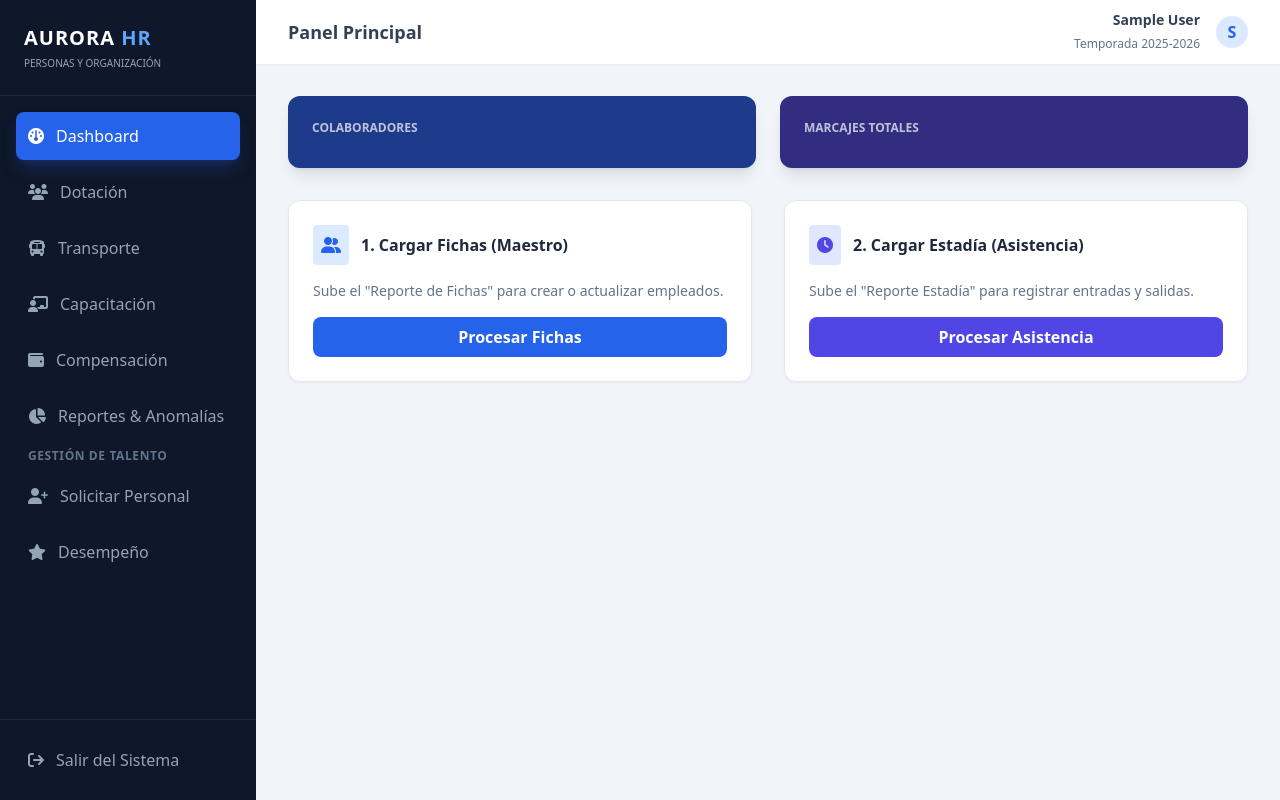
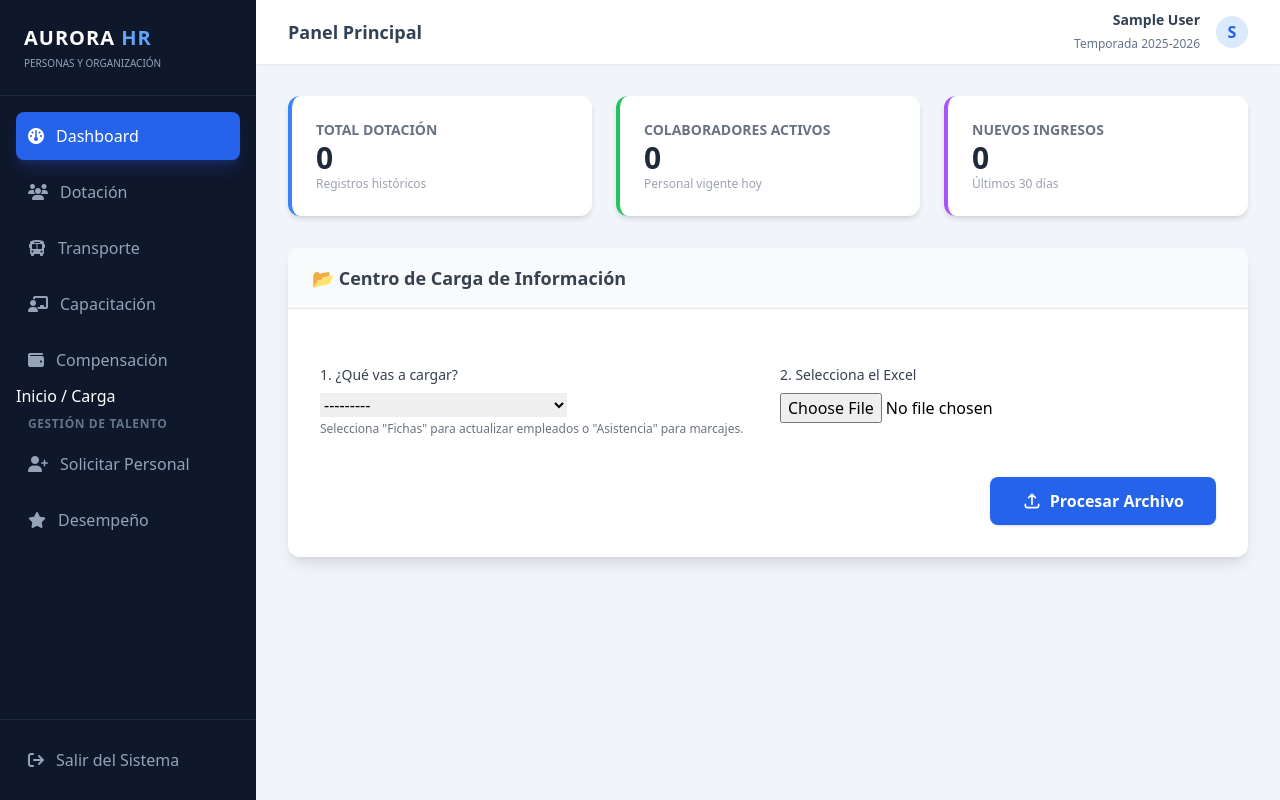
Before and after one commit to RodolfoGomezHernandez/people_analytics, a Django app: page / in a window 1280 px wide. Run offline with Django 5.2, Linux system fonts and the light colour scheme; the visitor is signed in with stand-in values (Sample User, id 1); data that the repository does not hold is empty; some libraries are stand-ins or nearby versions.

Commit message:
Feat: Dashboard integrado con carga masiva y modelo Dotacion extendido para 11 KPIs

```diff
--- a/aurora_project/urls.py
+++ b/aurora_project/urls.py
@@ -2,18 +2,18 @@ from django.contrib import admin
 from django.urls import path, include
 from django.conf import settings
 from django.conf.urls.static import static
-# Importamos las vistas correctas definidas en core/views.py
-from core.views import dashboard, subir_archivo
+from core.views import dashboard  # Solo importamos dashboard, subir_archivo ya no se usa directo
 
 urlpatterns = [
     path('admin/', admin.site.urls),
     path('accounts/', include('django.contrib.auth.urls')),
 
-    # Rutas del Core
+    # Ruta principal al Dashboard bonito
     path('', dashboard, name='dashboard'),
-    path('subir-informacion/', subir_archivo, name='subir_archivo'), # Esta es la ruta para cargar Excel
 
-    # Rutas de otras Apps
+    # Eliminamos la ruta 'subir-informacion/' porque ya está integrada
+    # path('subir-informacion/', ... ),
+
     path('reclutamiento/', include('reclutamiento.urls')),
     path('transporte/', include('transporte.urls')),
 ]
--- a/core/templates/base.html
+++ b/core/templates/core/base.html
@@ -60,15 +60,9 @@
                 {% endif %}
 
                 {% if request.user|has_group:"Analistas" %}
-                    <a href="{% url 'subir_archivo' %}"
-                       class="flex items-center gap-3 p-3 rounded-lg transition
-                       {% if 'reportes' in request.path %}
-                           bg-blue-600 text-white shadow-lg shadow-blue-900/50
-                       {% else %}
-                           text-slate-400 hover:bg-slate-800 hover:text-white
-                       {% endif %}">
-                        <i class="fa-solid fa-chart-pie"></i> Reportes & Anomalías
-                    </a>
+                    <a href="{% url 'dashboard' %}" class="...">
+                    Inicio / Carga
+                </a>
                 {% endif %}
 
                 <div class="mt-8">
--- a/core/templates/core/dashboard.html
+++ b/core/templates/core/dashboard.html
@@ -1,75 +1,79 @@
-{% extends 'base.html' %}
+{% extends 'core/base.html' %}
 
 {% block content %}
-<div class="grid grid-cols-1 md:grid-cols-2 gap-6 mb-8">
-    <div class="bg-blue-900 text-white p-6 rounded-xl shadow-lg">
-        <p class="text-xs opacity-70 uppercase font-bold">Colaboradores</p>
-        <h2 class="text-4xl font-bold mt-2">{{ total_db }}</h2>
+<div class="grid grid-cols-1 md:grid-cols-3 gap-6 mb-8">
+    <div class="bg-white rounded-xl shadow-md p-6 border-l-4 border-blue-500">
+        <div class="text-gray-500 text-sm uppercase font-bold">Total Dotación</div>
+        <div class="text-3xl font-bold text-gray-800">{{ kpi_total }}</div>
+        <div class="text-xs text-gray-400">Registros históricos</div>
     </div>
-    <div class="bg-indigo-900 text-white p-6 rounded-xl shadow-lg">
-        <p class="text-xs opacity-70 uppercase font-bold">Marcajes Totales</p>
-        <h2 class="text-4xl font-bold mt-2">{{ total_marcajes }}</h2>
+
+    <div class="bg-white rounded-xl shadow-md p-6 border-l-4 border-green-500">
+        <div class="text-gray-500 text-sm uppercase font-bold">Colaboradores Activos</div>
+        <div class="text-3xl font-bold text-gray-800">{{ kpi_activos }}</div>
+        <div class="text-xs text-gray-400">Personal vigente hoy</div>
+    </div>
+
+    <div class="bg-white rounded-xl shadow-md p-6 border-l-4 border-purple-500">
+        <div class="text-gray-500 text-sm uppercase font-bold">Nuevos Ingresos</div>
+        <div class="text-3xl font-bold text-gray-800">{{ kpi_nuevos }}</div>
+        <div class="text-xs text-gray-400">Últimos 30 días</div>
     </div>
 </div>
 
-<div class="grid grid-cols-1 lg:grid-cols-2 gap-8">
+<div class="bg-white rounded-xl shadow-lg overflow-hidden">
+    <div class="bg-gray-50 px-6 py-4 border-b border-gray-200">
+        <h2 class="text-lg font-semibold text-gray-700">📂 Centro de Carga de Información</h2>
+    </div>
 
-    <div class="bg-white p-6 rounded-xl shadow-sm border border-slate-200">
-        <div class="flex items-center gap-3 mb-4">
-            <div class="bg-blue-100 p-2 rounded text-blue-600"><i class="fa-solid fa-user-group"></i></div>
-            <h3 class="font-bold text-slate-800">1. Cargar Fichas (Maestro)</h3>
-        </div>
-        <form method="post" enctype="multipart/form-data" class="space-y-4">
+    <div class="p-8">
+        <form method="post" enctype="multipart/form-data" id="uploadForm" class="space-y-6">
             {% csrf_token %}
-            <div class="text-sm text-slate-500">Sube el "Reporte de Fichas" para crear o actualizar empleados.</div>
-            {{ form_fichas.archivo }}
-            <button type="submit" name="btn_fichas" class="w-full bg-blue-600 text-white py-2 rounded-lg font-bold hover:bg-blue-700 transition">
-                Procesar Fichas
-            </button>
+
+            {% if form.errors %}
+                <div class="p-4 bg-red-50 text-red-700 rounded-lg">
+                    {{ form.errors }}
+                </div>
+            {% endif %}
+
+            <div class="grid grid-cols-1 md:grid-cols-2 gap-6">
+                <div>
+                    <label class="block text-sm font-medium text-gray-700 mb-2">1. ¿Qué vas a cargar?</label>
+                    {{ form.tipo }}
+                    <p class="text-xs text-gray-500 mt-1">Selecciona "Fichas" para actualizar empleados o "Asistencia" para marcajes.</p>
+                </div>
+
+                <div>
+                    <label class="block text-sm font-medium text-gray-700 mb-2">2. Selecciona el Excel</label>
+                    {{ form.archivo }}
+                </div>
+            </div>
+
+            <div class="flex justify-end pt-4">
+                <button type="submit"
+                        class="bg-blue-600 hover:bg-blue-700 text-white font-bold py-3 px-8 rounded-lg shadow transition duration-200 flex items-center">
+                    <svg class="w-5 h-5 mr-2" fill="none" stroke="currentColor" viewBox="0 0 24 24"><path stroke-linecap="round" stroke-linejoin="round" stroke-width="2" d="M4 16v1a3 3 0 003 3h10a3 3 0 003-3v-1m-4-8l-4-4m0 0L8 8m4-4v12"></path></svg>
+                    Procesar Archivo
+                </button>
+            </div>
         </form>
     </div>
-
-    <div class="bg-white p-6 rounded-xl shadow-sm border border-slate-200">
-        <div class="flex items-center gap-3 mb-4">
-            <div class="bg-indigo-100 p-2 rounded text-indigo-600"><i class="fa-solid fa-clock"></i></div>
-            <h3 class="font-bold text-slate-800">2. Cargar Estadía (Asistencia)</h3>
-        </div>
-        <form method="post" enctype="multipart/form-data" class="space-y-4">
-            {% csrf_token %}
-            <div class="text-sm text-slate-500">Sube el "Reporte Estadía" para registrar entradas y salidas.</div>
-            {{ form_asistencia.archivo_asistencia }}
-            <button type="submit" name="btn_asistencia" class="w-full bg-indigo-600 text-white py-2 rounded-lg font-bold hover:bg-indigo-700 transition">
-                Procesar Asistencia
-            </button>
-        </form>
-    </div>
-
 </div>
 
-<div id="loading-overlay" class="fixed inset-0 bg-slate-900 bg-opacity-70 z-50 hidden flex flex-col items-center justify-center backdrop-blur-sm transition-all duration-300">
-    <div class="bg-white p-8 rounded-2xl shadow-2xl flex flex-col items-center max-w-sm text-center transform scale-100 animate-bounce-slow">
-        <div class="animate-spin rounded-full h-16 w-16 border-t-4 border-b-4 border-blue-600 mb-4"></div>
+<div id="loadingModal" class="fixed inset-0 bg-gray-900 bg-opacity-50 hidden items-center justify-center z-50 backdrop-blur-sm">
+    <div class="bg-white p-8 rounded-2xl shadow-2xl text-center max-w-sm mx-auto">
+        <div class="animate-spin rounded-full h-16 w-16 border-t-4 border-b-4 border-blue-600 mx-auto mb-4"></div>
 
-        <h3 class="text-xl font-bold text-slate-800 mb-2">Procesando Datos...</h3>
-        <p class="text-slate-500 text-sm">Estamos cruzando la información de Grex con la base de datos. Por favor no cierres esta ventana.</p>
+        <h3 class="text-xl font-bold text-gray-800 mb-2">Procesando Información...</h3>
+        <p class="text-gray-600 text-sm">Por favor espera, estamos analizando tu Excel. Esto puede tomar unos segundos.</p>
     </div>
 </div>
 
 <script>
-    document.addEventListener("DOMContentLoaded", function() {
-        // Seleccionamos todos los formularios de la página
-        const forms = document.querySelectorAll('form');
-        const loader = document.getElementById('loading-overlay');
-
-        forms.forEach(form => {
-            form.addEventListener('submit', function(event) {
-                // Solo mostramos la carga si el formulario es válido (HTML5 check)
-                if (form.checkValidity()) {
-                    loader.classList.remove('hidden'); // Mostrar overlay
-                    loader.classList.add('flex');      // Asegurar display flex
-                }
-            });
-        });
+    document.getElementById('uploadForm').addEventListener('submit', function() {
+        // Mostrar el modal cuando se envía el formulario
+        document.getElementById('loadingModal').classList.remove('hidden');
+        document.getElementById('loadingModal').classList.add('flex');
     });
 </script>
 {% endblock %}
--- a/core/views.py
+++ b/core/views.py
@@ -1,23 +1,58 @@
 from django.shortcuts import render, redirect
+from django.contrib.auth.decorators import login_required
 from django.contrib import messages
-from django.contrib.auth.decorators import login_required
+from django.db.models import Count, Q
+from django.utils import timezone
+from datetime import timedelta
+
+# Importamos modelos y formularios
 from .forms import CargaArchivoForm
+from dotacion.models import Colaborador
+from .services import procesar_archivo_dotacion, procesar_archivo_asistencia
 
 @login_required
 def dashboard(request):
-    return render(request, 'core/dashboard.html')
-
-@login_required
-def subir_archivo(request):
+    # 1. Lógica de Carga de Archivos (POST)
     if request.method == 'POST':
         form = CargaArchivoForm(request.POST, request.FILES)
         if form.is_valid():
             carga = form.save(commit=False)
             carga.usuario = request.user
             carga.save()
-            messages.success(request, "Archivo cargado exitosamente. El procesamiento iniciará pronto.")
-            return redirect('dashboard')
+
+            try:
+                # Procesamos según el tipo seleccionado
+                if carga.tipo == 'DOTACION':
+                    procesar_archivo_dotacion(carga)
+                    messages.success(request, f"✅ Dotación actualizada correctamente. {carga.log_errores}")
+                elif carga.tipo == 'ASISTENCIA':
+                    # procesar_archivo_asistencia(carga) # Descomentar cuando tengamos el servicio listo
+                    messages.warning(request, "⚠️ El procesador de asistencia aún está en construcción.")
+
+                return redirect('dashboard')
+            except Exception as e:
+                messages.error(request, f"❌ Error crítico: {str(e)}")
+                return redirect('dashboard')
     else:
         form = CargaArchivoForm()
 
-    return render(request, 'core/reportes.html', {'form': form}) # Reutilizamos reportes.html o crea uno nuevo
+    # 2. Lógica de KPIs (GET) - Para llenar las tarjetas de arriba
+    total_colaboradores = Colaborador.objects.count()
+    activos = Colaborador.objects.filter(activo=True).count()
+
+    # Contrataciones últimos 30 días
+    mes_pasado = timezone.now().date() - timedelta(days=30)
+    nuevos_ingresos = Colaborador.objects.filter(fecha_ingreso__gte=mes_pasado).count()
+
+    context = {
+        'form': form,
+        'kpi_total': total_colaboradores,
+        'kpi_activos': activos,
+        'kpi_nuevos': nuevos_ingresos,
+    }
+
+    return render(request, 'core/dashboard.html', context)
+
+# La vista 'subir_archivo' ya no es necesaria, la integramos arriba.
+def subir_archivo(request):
+    return redirect('dashboard')
```
Also changed, not shown: core/services.py (added, +207 -0 lines), core/templates/core/reportes.html (+28 -97 lines), dotacion/admin.py (+35 -3 lines), dotacion/models.py (+38 -6 lines), static/css/output.css (+29 -0 lines), dotacion/migrations/0002_alter_colaborador_options_colaborador_comuna_and_more.py (added).
